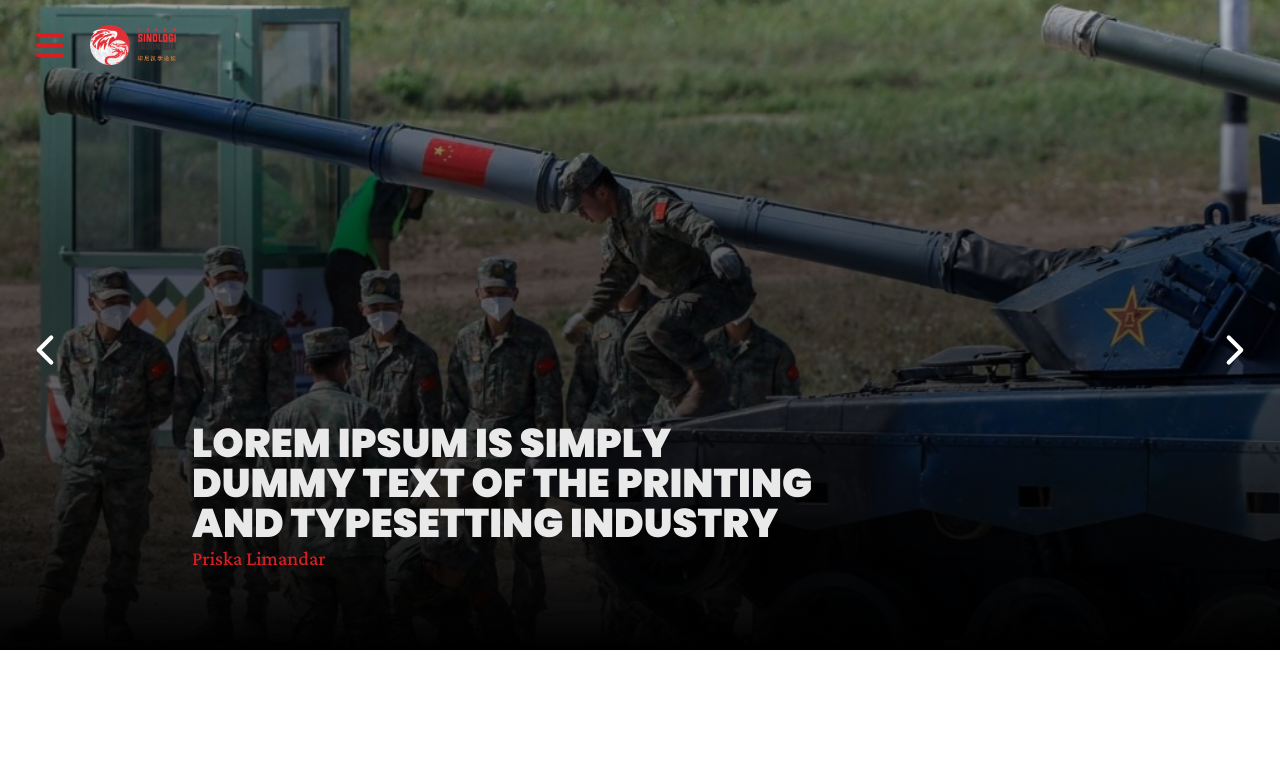
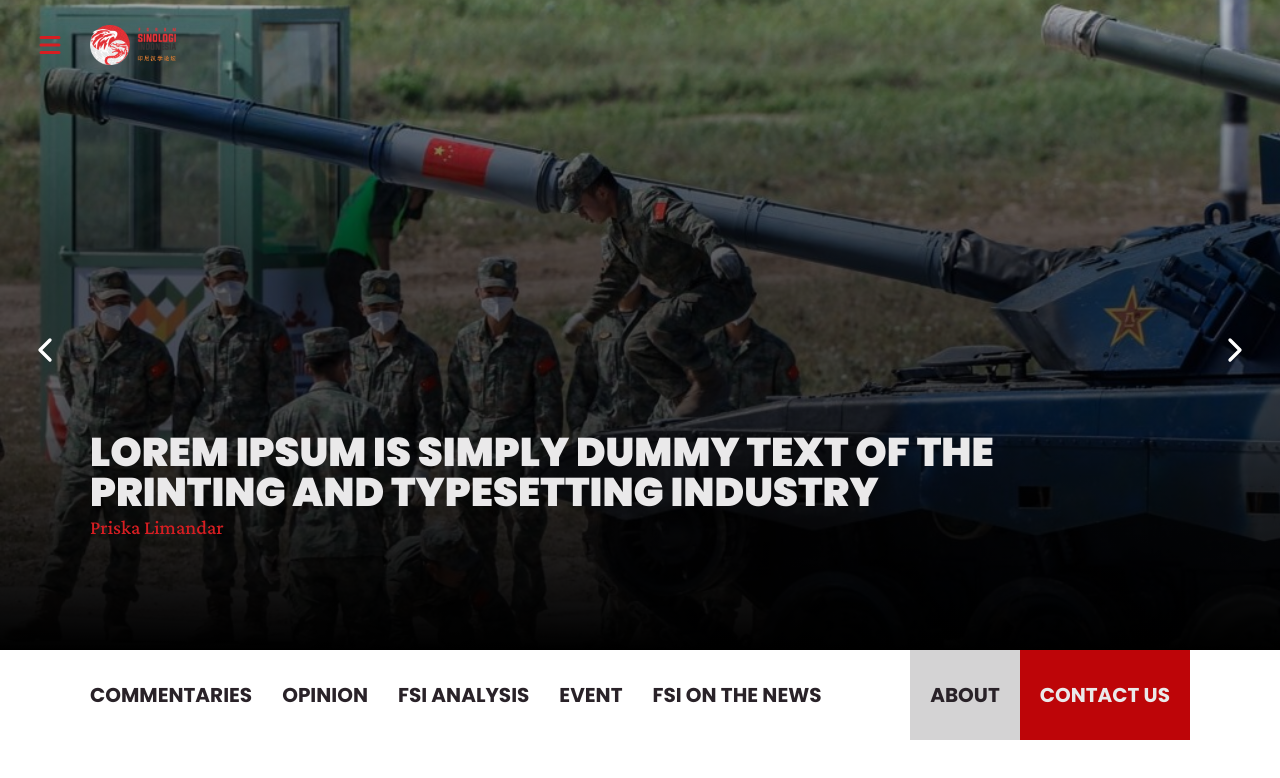
Before and after one commit to bimo-mure/sinoforum, a React (Vite) app: page / in a window 1280 px wide. Shown: the top 778 px of the page. Built offline with nearby package versions, Linux system fonts and the light colour scheme.

Commit message:
add home navigation

```diff
--- a/src/components/NavMenu/NavMenu.jsx
+++ b/src/components/ButtonNav/ButtonNav.jsx
@@ -1,7 +1,8 @@
 import { useState } from "react";
-import { Burger, NavButton, Logo, NavContainer } from "./NavMenuStyles";
+import { NavButton, Logo, NavContainer } from "./ButtonNavStyles";
 import SidebarMenu from "../SidebarMenu/SidebarMenu";
 import { AnimatePresence } from "framer-motion";
+import { HiMenu } from "react-icons/hi";
 
 function SidebarNavigation() {
   const [isActive, setIsActive] = useState(false);
@@ -13,8 +14,10 @@ function SidebarNavigation() {
           onClick={() => {
             setIsActive(!isActive);
           }}
+          whileTap={{ scale: 1.1 }}
+          transition={{ type: "spring", stiffness: 500 }}
         >
-          <Burger />
+          <HiMenu />
         </NavButton>
         <Logo src="/logo.png"></Logo>
       </NavContainer>
--- /dev/null
+++ b/src/components/ButtonNav/ButtonNavStyles.jsx
@@ -0,0 +1,35 @@
+import styled from "styled-components";
+import { motion } from "framer-motion";
+
+export const NavContainer = styled.div`
+  display: flex;
+  align-items: center;
+  position: fixed;
+  left: 3rem;
+  top: 2.5rem;
+  z-index: 1000;
+`;
+
+export const NavButton = styled(motion.button)`
+  border: none;
+  border-radius: 100px;
+  background: transparent;
+  cursor: pointer;
+  width: 4rem;
+  height: 4rem;
+
+  & svg {
+    width: 3rem;
+    height: 3rem;
+    fill: var(--color-red-400);
+  }
+
+  &:hover {
+    background: var(--color-grey-100);
+  }
+`;
+
+export const Logo = styled.img`
+  height: 4rem;
+  margin-left: 2rem;
+`;
--- a/src/components/Hero/HeroSlider.jsx
+++ b/src/components/Hero/HeroSlider.jsx
@@ -10,6 +10,8 @@ import {
   Shadow,
 } from "./HeroSliderStyles";
 import { SlideShow } from "../../Anim/Animation";
+import { FiChevronLeft } from "react-icons/fi";
+import { FiChevronRight } from "react-icons/fi";
 
 const slide = [
   {
@@ -58,7 +60,13 @@ function HeroSlider() {
 
   return (
     <Container>
-      <LeftArrow onClick={goToPreviousSlide} />
+      <LeftArrow
+        onClick={goToPreviousSlide}
+        whileTap={{ scale: 1.1 }}
+        transition={{ type: "spring", stiffness: 500 }}
+      >
+        <FiChevronLeft />
+      </LeftArrow>
       <Image
         src={slide[currentIndex].imgUrl}
         variants={SlideShow}
@@ -73,7 +81,13 @@ function HeroSlider() {
         <Title>{slide[currentIndex].title}</Title>
         <Author>{slide[currentIndex].author}</Author>
       </InfoBox>
-      <RigthArrow onClick={goToNextSlide} />
+      <RigthArrow
+        onClick={goToNextSlide}
+        whileTap={{ scale: 1.1 }}
+        transition={{ type: "spring", stiffness: 500 }}
+      >
+        <FiChevronRight />
+      </RigthArrow>
     </Container>
   );
 }
--- a/src/components/Hero/HeroSliderStyles.jsx
+++ b/src/components/Hero/HeroSliderStyles.jsx
@@ -1,6 +1,4 @@
 import styled from "styled-components";
-import { FiChevronLeft } from "react-icons/fi";
-import { FiChevronRight } from "react-icons/fi";
 import { motion } from "framer-motion";
 
 export const Container = styled.div`
@@ -26,14 +24,18 @@ export const Author = styled.p`
 `;
 
 export const InfoBox = styled.div`
-  position: absolute;
-  top: 65%;
-  left: 15%;
-  max-width: 50%;
+  position: relative;
+  top: 80%;
+  left: 50%;
+  transform: translate(-50%, -80%);
+  max-width: 110rem;
   z-index: 99;
 `;
 
-export const LeftArrow = styled(FiChevronLeft)`
+export const LeftArrow = styled(motion.button)`
+  background: transparent;
+  border: none;
+  border-radius: 100px;
   position: absolute;
   width: 5rem;
   height: 5rem;
@@ -43,9 +45,21 @@ export const LeftArrow = styled(FiChevronLeft)`
   color: var(--color-grey-0);
   z-index: 99;
   cursor: pointer;
+
+  & svg {
+    width: 4rem;
+    height: 4rem;
+  }
+
+  &:hover {
+    color: var(--color-red-500);
+  }
 `;
 
-export const RigthArrow = styled(FiChevronRight)`
+export const RigthArrow = styled(motion.button)`
+  background: transparent;
+  border: none;
+  border-radius: 100px;
   color: var(--color-grey-0);
   top: 50%;
   right: 0;
@@ -55,6 +69,15 @@ export const RigthArrow = styled(FiChevronRight)`
   position: absolute;
   z-index: 99;
   cursor: pointer;
+
+  & svg {
+    width: 4rem;
+    height: 4rem;
+  }
+
+  &:hover {
+    color: var(--color-red-500);
+  }
 `;
 
 export const Image = styled(motion.img)`
--- /dev/null
+++ b/src/components/HomeNav/HomeNav.jsx
@@ -0,0 +1,37 @@
+import { HomeMenu, HomeMenuExtra } from "../../data/NavigationData";
+import {
+  Container,
+  Menu,
+  MenuItem,
+  MenuWrapper,
+  MenuWrapperExtra,
+  About,
+  Contact,
+} from "./HomeNavStyles";
+import { Link } from "react-router-dom";
+
+function HomeNav() {
+  return (
+    <Container>
+      <Menu>
+        <MenuWrapper>
+          {HomeMenu.map((item, index) => (
+            <Link to={item.to} key={index}>
+              <MenuItem>{item.name}</MenuItem>
+            </Link>
+          ))}
+        </MenuWrapper>
+        <MenuWrapperExtra>
+          <Link to={HomeMenuExtra[0].to}>
+            <About>{HomeMenuExtra[0].name}</About>
+          </Link>
+          <Link to={HomeMenuExtra[1].to}>
+            <Contact>{HomeMenuExtra[1].name}</Contact>
+          </Link>
+        </MenuWrapperExtra>
+      </Menu>
+    </Container>
+  );
+}
+
+export default HomeNav;
--- /dev/null
+++ b/src/components/HomeNav/HomeNavStyles.jsx
@@ -0,0 +1,49 @@
+import styled from "styled-components";
+
+export const Container = styled.div`
+  display: flex;
+  width: 100vw;
+  justify-content: center;
+`;
+
+export const Menu = styled.div`
+  width: 110rem;
+  display: flex;
+  flex-direction: row;
+  justify-content: space-between;
+`;
+
+export const MenuWrapper = styled.li`
+  display: flex;
+  flex-direction: row;
+  gap: 3rem;
+`;
+
+export const MenuWrapperExtra = styled.li`
+  display: flex;
+  flex-direction: row;
+`;
+
+export const MenuItem = styled.h3`
+  padding: 3rem 0;
+  font-size: 2rem;
+  font-weight: 700;
+  text-transform: uppercase;
+`;
+
+export const About = styled.h3`
+  padding: 3rem 2rem;
+  font-size: 2rem;
+  font-weight: 700;
+  text-transform: uppercase;
+  background: var(--color-grey-100);
+`;
+
+export const Contact = styled.h3`
+  padding: 3rem 2rem;
+  font-size: 2rem;
+  font-weight: 700;
+  text-transform: uppercase;
+  background: var(--color-red-600);
+  color: var(--color-grey-50);
+`;
--- a/src/components/NavMenu/NavMenuStyles.jsx
+++ /dev/null
@@ -1,27 +0,0 @@
-import { HiMenu } from "react-icons/hi";
-import styled from "styled-components";
-
-export const NavContainer = styled.div`
-  align-items: center;
-  position: fixed;
-  left: 3rem;
-  top: 2.5rem;
-  z-index: 1000;
-`;
-
-export const Burger = styled(HiMenu)`
-  width: 4rem;
-  height: 4rem;
-  fill: var(--color-red-400);
-`;
-
-export const NavButton = styled.button`
-  border: none;
-  background-color: transparent;
-  cursor: pointer;
-`;
-
-export const Logo = styled.img`
-  height: 4rem;
-  margin-left: 2rem;
-`;
--- a/src/components/SidebarMenu/SidebarMenu.jsx
+++ b/src/components/SidebarMenu/SidebarMenu.jsx
@@ -1,5 +1,5 @@
 import { Link } from "react-router-dom";
-import { Data } from "../../data/NavigationData";
+import { SideBarMenu } from "../../data/NavigationData";
 import { BoxContainer, Menu, Nav, NavChild } from "./SidebarMenuStyles";
 import { Slide, NavItem } from "../../Anim/Animation";
 
@@ -12,7 +12,7 @@ function SidebarMenu() {
       exit="hidden"
     >
       <Menu variants={NavItem}>
-        {Data.map((item, index) =>
+        {SideBarMenu.map((item, index) =>
           item.children.length > 0 ? (
             <>
               <Nav variants={Slide} exit={{ x: 0, opacity: 1 }}>
--- a/src/data/NavigationData.jsx
+++ b/src/data/NavigationData.jsx
@@ -1,9 +1,4 @@
-export const Data = [
-  {
-    name: "About",
-    to: "/",
-    children: [],
-  },
+export const SideBarMenu = [
   {
     name: "Articles",
     to: "/",
@@ -37,8 +32,49 @@ export const Data = [
     ],
   },
   {
+    name: "About",
+    to: "/",
+    children: [],
+  },
+  {
     name: "Career",
     to: "/",
     children: [],
   },
 ];
+
+export const HomeMenu = [
+  {
+    name: "Commentaries",
+    to: "/",
+  },
+  {
+    name: "Opinion",
+    to: "/",
+  },
+  {
+    name: "FSI Analysis",
+    to: "/",
+  },
+  {
+    name: "Event",
+    to: "/",
+  },
+  {
+    name: "FSI on the News",
+    to: "/",
+  },
+];
+
+export const HomeMenuExtra = [
+  {
+    name: "About",
+    to: "/",
+    children: [],
+  },
+  {
+    name: "Contact Us",
+    to: "/",
+    children: [],
+  },
+];
--- a/src/pages/Home.jsx
+++ b/src/pages/Home.jsx
@@ -1,11 +1,13 @@
 import HeroSlider from "../components/Hero/HeroSlider";
-import SidebarNavigation from "../components/NavMenu/NavMenu";
+import SidebarNavigation from "../components/ButtonNav/ButtonNav";
+import HomeNav from "../components/HomeNav/HomeNav";
 
 function Home() {
   return (
     <div>
       <SidebarNavigation />
       <HeroSlider />
+      <HomeNav />
     </div>
   );
 }
--- a/src/styles/GlobalStyle.jsx
+++ b/src/styles/GlobalStyle.jsx
@@ -73,7 +73,7 @@ html {
 }
 
 body {
-
+    margin: 0;
     color: var(--color-grey-700);
     font-family: 'Lato', sans-serif;
     transition: color 0.3s, background-color 0.3s;
```
